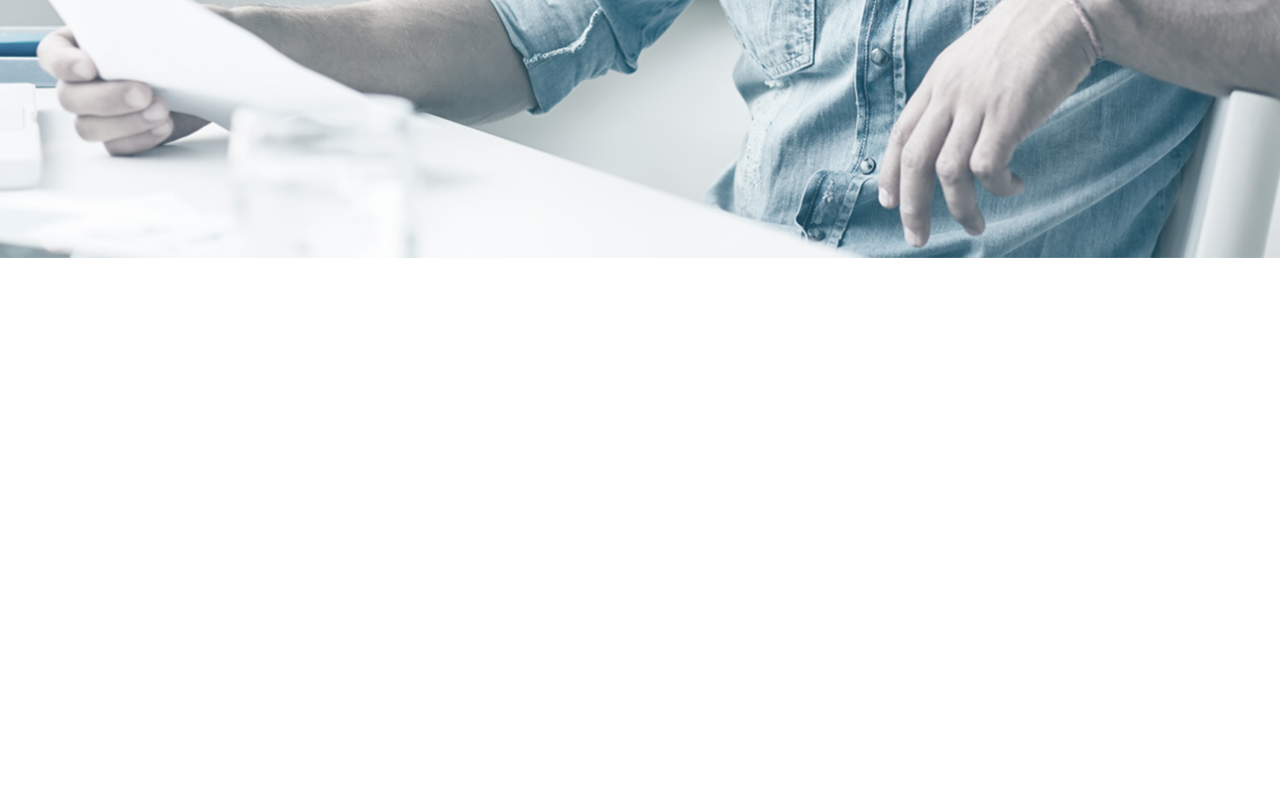
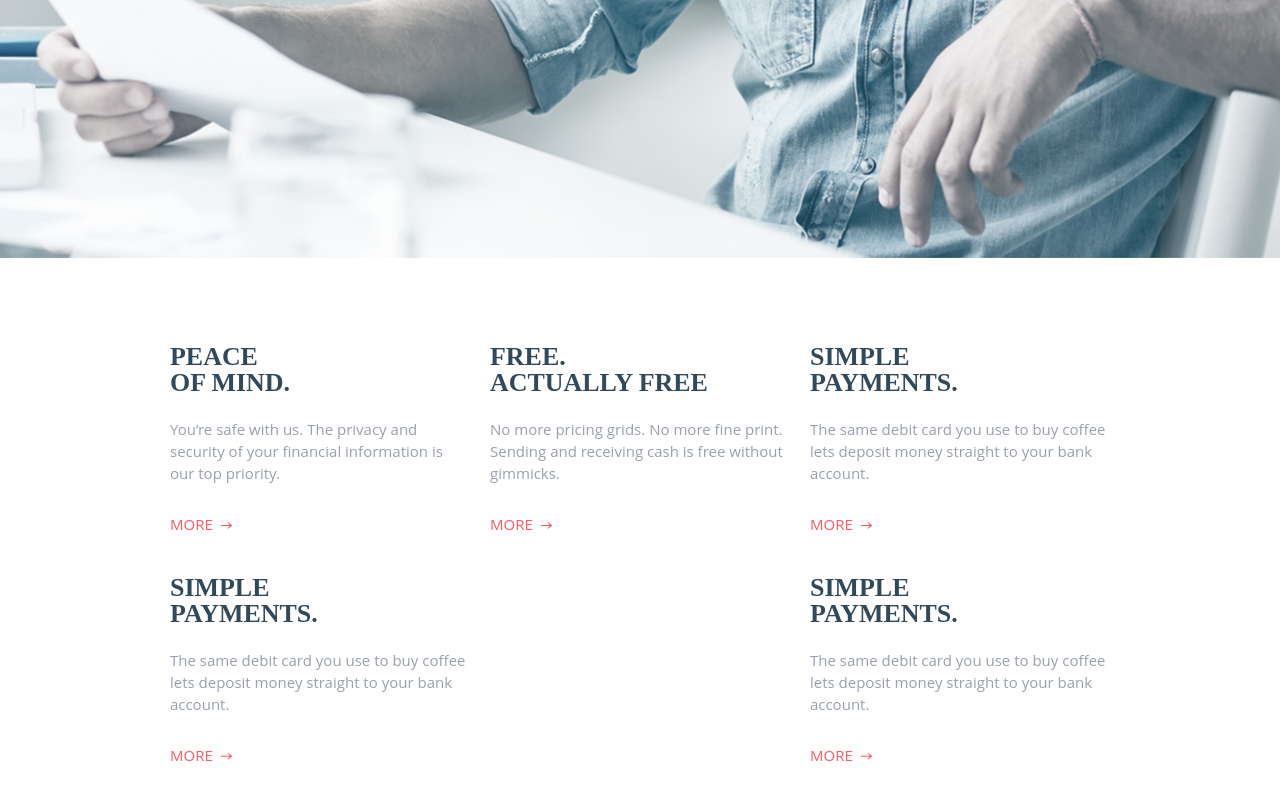
Before and after one commit to heknt90/layout-portfolio-landing, a website: page src/index.html in a window 1280 px wide. Shown: the part 790-1599 px from the top of the page. Before the commit the page ends 1134 px from the top, so only its background shows below. Drawn offline with nearby package versions, Linux system fonts and the light colour scheme; files that its build step writes are made by us from their sources.

Commit message:
Добавлен блок Advantages и кнопка text-arrow

```diff
--- a/src/index.html
+++ b/src/index.html
@@ -43,6 +43,50 @@
             </div>
         </div>
 
+        <div class="container">
+            <section class="advantages">
+                <h2 class="sr-only">Advantages</h2>
+                <ul class="advantages__list list">
+                    <li class="advantages__item">
+                        <h3 class="advantages__title">Peace<br> of mind.</h3>
+                        <p class="advantages__text">You’re safe with us. The privacy and security of your financial information is our top priority.</p>
+                        <div>
+                            <a href="#" class="button button_primary-text button_arrow">More</a>
+                        </div>
+                    </li>
+                    <li class="advantages__item">
+                        <h3 class="advantages__title">Free.<br> Actually free</h3>
+                        <p class="advantages__text">No more pricing grids. No more fine print. Sending and receiving cash is free without gimmicks.</p>
+                        <div>
+                            <a href="#" class="button button_primary-text button_arrow">More</a>
+                        </div>
+                    </li>
+                    <li class="advantages__item">
+                        <h3 class="advantages__title">Simple<br> payments.</h3>
+                        <p class="advantages__text">The same debit card you use to buy coffee lets deposit money straight to your bank account.</p>
+                        <div>
+                            <a href="#" class="button button_primary-text button_arrow">More</a>
+                        </div>
+                    </li>
+
+                    <li class="advantages__item">
+                        <h3 class="advantages__title">Simple<br> payments.</h3>
+                        <p class="advantages__text">The same debit card you use to buy coffee lets deposit money straight to your bank account.</p>
+                        <div>
+                            <a href="#" class="button button_primary-text button_arrow">More</a>
+                        </div>
+                    </li><li class="advantages__item">
+                        <h3 class="advantages__title">Simple<br> payments.</h3>
+                        <p class="advantages__text">The same debit card you use to buy coffee lets deposit money straight to your bank account.</p>
+                        <div>
+                            <a href="#" class="button button_primary-text button_arrow">More</a>
+                        </div>
+                    </li>
+                </ul>
+            </section>
+
+        </div>
+
     </main>
 
 
--- a/src/scss/base/grid.scss
+++ b/src/scss/base/grid.scss
@@ -2,3 +2,7 @@
     max-width: 940px;
     margin: 0 auto;
 }
+
+section {
+    margin-bottom: 104px;
+}
--- a/src/scss/blocks/_blocks.scss
+++ b/src/scss/blocks/_blocks.scss
@@ -1 +1,2 @@
-@import './promo.scss'
+@import './promo.scss';
+@import './advantages.scss';
--- /dev/null
+++ b/src/scss/blocks/advantages.scss
@@ -0,0 +1,32 @@
+.advantages {
+
+    &__list {
+        display: flex;
+        justify-content: space-between;
+        flex-wrap: wrap;
+    }
+
+    &__item {
+        margin-bottom: 40px;
+        text-align: left;
+        flex-shrink: 1;
+        max-width: 300px;
+
+        & + &:not(:nth-of-type(4n)) {
+            margin-left: 20px;
+        }
+    }
+
+    &__title {
+        margin-bottom: 1.46rem;
+
+        font-size: 1.73rem;
+        line-height: 1.73rem;
+    }
+
+    &__text {
+        margin-bottom: 1.93rem;
+
+        line-height: 1.47rem;
+    }
+}
--- a/src/scss/components/button.scss
+++ b/src/scss/components/button.scss
@@ -25,4 +25,47 @@
             // color: ;
         }
     }
+
+    &_primary-text {
+        padding: 0;
+        // margin: 10px 0;
+        color: $primary-color;
+
+        transition: color .7s;
+
+        &:hover, &:focus {
+            color: $font-color-primary;
+
+            &:after {
+                background-color: $font-color-primary;
+            }
+        }
+    }
+
+    &_arrow {
+
+        &:after {
+            content: '';
+            display: inline-block;
+            width: 12px;
+            height: 9px;
+            margin-left: 7px;
+            clip-path: polygon(
+                8px 2px,
+                8px 1px,
+                12px 4px,
+                12px 5px,
+                8px 8px,
+                8px 7px,
+                10px 5px,
+                1px 5px,
+                1px 4px,
+                10px 4px,
+                8px 2px
+            );
+            background-color: $primary-color;
+
+            transition: background .7s;
+        }
+    }
 }
```
